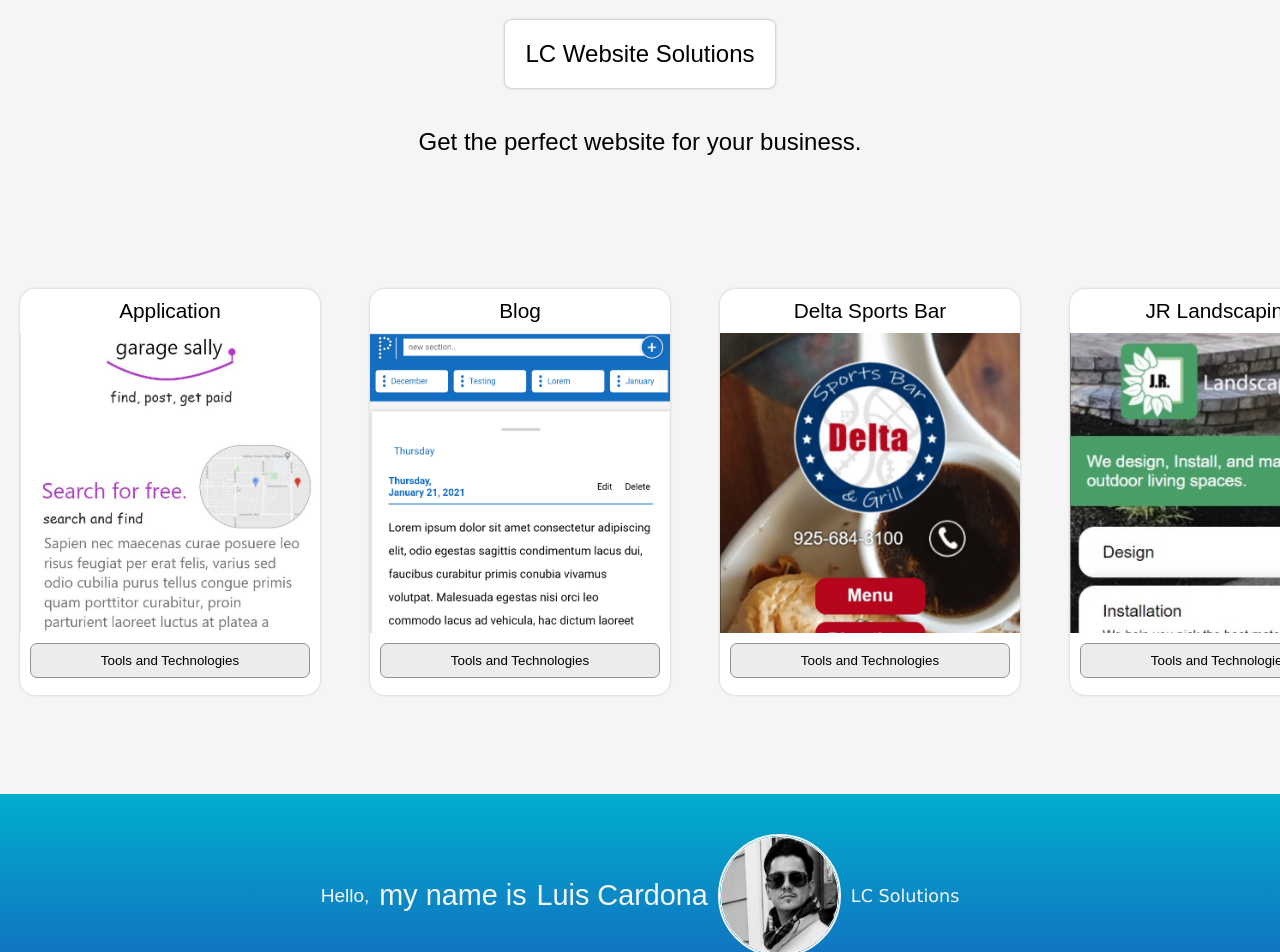
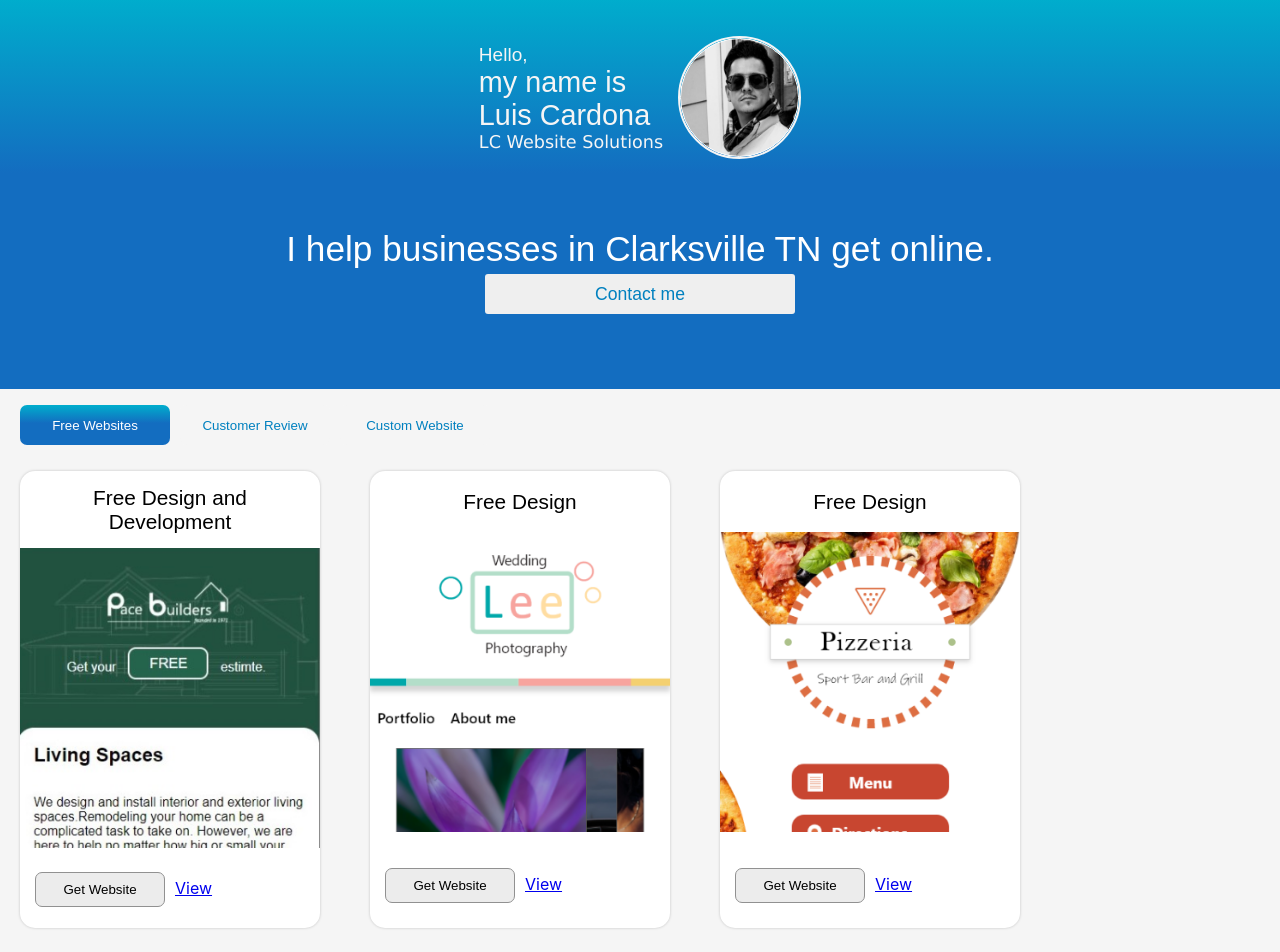
Before and after one commit to louieLouie117/react-portfolio, a React (Create React App) app in the folder client/: page / in a window 1280 px wide. Shown: the top 952 px of the page. Built offline with nearby package versions, Linux system fonts and the light colour scheme.

Commit message:
FilterOptionsPayments

```diff
--- a/client/src/components/LandingPage/HeroBanner.jsx
+++ b/client/src/components/LandingPage/HeroBanner.jsx
@@ -74,15 +74,14 @@ const ContactMeHandler = e =>{
 
 
 
-                {(() =>{
-                if (window.innerWidth < "550") {
-                  return(
                     <div className="name-container">
 
                     <header>
                     <h2>{timeLabel},</h2>
                     <h3>my name is </h3>
                     <h1>Luis Cardona</h1>
+                  <p>LC Website Solutions</p>
+
 
 
                   </header>
@@ -91,36 +90,24 @@ const ContactMeHandler = e =>{
                   </div>
 
 
-                    )}
-                    })()}
-                                    {(() =>{
-                if (window.innerWidth > "751") {
-                  return(
-                    <div className="name-container">
-
-                    <header>
-                    <h2>{timeLabel},</h2>
-                    <h3>my name is </h3>
-                    <h1>Luis Cardona</h1>
-                    <img id="PortfolioImg" src="/img/portfolioImg.png" alt=""/>
-
-                  <p>LC Solutions</p>
 
 
-                  </header>
-
-                  </div>
 
 
-                    )}
-                    })()}
 
+<footer>
+<h2>I help businesses in Clarksville TN get online.</h2>
 
-                    <a href="https://buy.stripe.com/aEU6rFcPy7qj6xGeUV">
-                    <button>My Services</button>
-                    </a>
+</footer>
+<div className='GridContainer'>
+                    {/* <a href="https://buy.stripe.com/aEU6rFcPy7qj6xGeUV">
+                      <button>My Services</button>
+                    </a> */}
 
                     <button onClick={ContactMeHandler}>Contact me</button>
+
+                    </div>
+
 
 
          </header>
@@ -159,7 +146,7 @@ const ContactMeHandler = e =>{
 
 
         <div className="mySkills-container">
-              <h1>I love designing and developing website. If you need a website see my services. I you have any questions call me.</h1>
+
 
 
               {/* <ul>
--- a/client/src/components/LandingPage/WorkExperience.jsx
+++ b/client/src/components/LandingPage/WorkExperience.jsx
@@ -12,7 +12,61 @@ const [WeedingLee, setWeedingLee] = useState(false);
 const [Pizzeria, setPizzeria] = useState(false);
 
 
+const [FreeWebsites, setFreeWebsites ] = useState(true);
+const [CustomerWebsite, setCustomerWebsite ] = useState(false);
+const [CustomWebsite, setCustomWebsite ] = useState(false);
 
+
+const [FreeWebsiteBTN, setFreeWebsiteBTN ] = useState(true);
+const [CustomerReviewBTN, setCustomerReviewBTN  ] = useState(false);
+const [CustomWebsiteBTN, setCustomWebsiteBTN ] = useState(false);
+
+const CouponCodeFreeWebsite = (e) =>{
+ console.log(e.target.id)
+ if(e.target.id === "FreeWebsite"){
+  alert("Please go to view details use code SAV1000 on to make this website free. Your website will be live in 24hr and includes hosting and maintenance." )
+ }
+ if(e.target.id === "FreeDesign"){
+  alert("Please go to view details use code SAV500 on to get free website design. Your website will be ready in 3 business days and includes hosting and maintenance." )
+ }
+
+}
+
+const FilterBTNHandler =(e) =>{
+  console.log(e)
+  if(e.target.innerText === "Free Websites"){
+    setFreeWebsiteBTN(true)
+    setCustomerReviewBTN(false)
+    setCustomWebsiteBTN(false)
+
+    setFreeWebsites(true)
+    setCustomerWebsite(false)
+    setCustomWebsite(false)
+  }
+
+
+  if(e.target.innerText === "Customer Review"){
+    setFreeWebsiteBTN(false)
+    setCustomerReviewBTN(true)
+    setCustomWebsiteBTN(false)
+
+    setFreeWebsites(false)
+    setCustomerWebsite(true)
+    setCustomWebsite(false)
+  }
+
+
+  if(e.target.innerText === "Custom Website"){
+    setFreeWebsiteBTN(false)
+    setCustomerReviewBTN(false)
+    setCustomWebsiteBTN(true)
+
+    setFreeWebsites(false)
+    setCustomerWebsite(false)
+    setCustomWebsite(true)
+  }
+
+}
 
 
 
@@ -124,6 +178,10 @@ if(e.target.id === "PizzeriaId"){
   }
 }
 
+
+
+
+
 }
 
 
@@ -131,11 +189,29 @@ if(e.target.id === "PizzeriaId"){
   return (
     <div >
       <div className="projectsPage-container">
-        <h1>LC Website Solutions</h1>
+      <nav className='FilterWebsite-Container'>
 
-        <h2>Get the perfect website for your business.</h2>
+                  <ul>
+                    <li>
+                    <button onClick={(e) => FilterBTNHandler(e)} className='FilterBTN'
+                      style={{
+                        color: FreeWebsiteBTN ? "White" : "#0080BF",
+                        background: FreeWebsiteBTN ? "linear-gradient(to bottom, #00aecd, #136DC0 45%)" : "whitesmoke"}}>Free Websites</button>
+                    </li>
+
+                    <li><button onClick={(e) => FilterBTNHandler(e)} className='FilterBTN'
+                    style={{
+                    color: CustomerReviewBTN ? "White" : "#0080BF",
+                    background: CustomerReviewBTN ? "linear-gradient(to bottom, #00aecd, #136DC0 45%)" : "whitesmoke"}} >Customer Review</button></li>
+
+                    <li><button onClick={(e) => FilterBTNHandler(e)} className='FilterBTN'
+                    style={{
+                    color: CustomWebsiteBTN ? "White" : "#0080BF",
+                    background: CustomWebsiteBTN ? "linear-gradient(to bottom, #00aecd, #136DC0 45%)" : "whitesmoke"}}>Custom Website </button></li>
 
 
+                  </ul>
+                </nav>
         <main>
                 {/* <picture class="headerImage-container">
                     <source media="(min-width: 1300px)" srcset="/img/desktopImg.png" />
@@ -143,8 +219,10 @@ if(e.target.id === "PizzeriaId"){
                     <img src="/img/mobileImgLarge.png" alt="" />
                 </picture> */}
 
+
         <div className="cardItems">
-                  <ul>
+
+                  <ul style={{display: CustomerWebsite ? "flex" : "none"}}>
                     <li>
                             <header>
                               <h2>Application</h2>
@@ -308,33 +386,7 @@ if(e.target.id === "PizzeriaId"){
 
 
 
-                        <li>
 
-                        <aside>
-                        <h2>Pace Builders</h2>
-                        </aside>
-                        <img src="img/projects/paceBuilders.png" alt=''/>
-                        <div className="tools-container" style={{ display: PaceBuilders ? "grid" : "none"}}>
-                          <div id="icon-container">
-                            <div><img src="/img/Icons/iconXD.png" alt=""/></div>
-                                <p>Mockup UX/UI</p>
-                                <div><img src="/img/Icons/iconHtmlCss.png" alt=""/></div>
-                                <p>Responsive Layout</p>
-                                <div><img src="/img/Icons/iconJavaScript.png" alt=""/></div>
-                                <p>Behavior</p>
-                            </div>
-                            <aside>
-                              <a href="https://icy-flower-0ac939810.1.azurestaticapps.net/">
-                                  <button>Website</button>
-                              </a>
-                            </aside>
-
-                                  </div>
-
-                                <footer>
-                                    <button id="PaceBuildersId" onClick={ (e) => ToolsTechnologiesHandler(e)}>Tools and Technologies</button>
-                                </footer>
-                        </li>
 
 
                    <li>
@@ -364,10 +416,53 @@ if(e.target.id === "PizzeriaId"){
                                 </footer>
                         </li>
 
+
+                    <li></li>
+                  </ul>
+
+                  <ul style={{display: FreeWebsites ? "flex" : "none"}}>
+
+                        <li>
+
+
+                        <img src="img/projects/paceBuilders.png" alt=''/>
+                        <aside>
+                        <h2>Free Design and Development</h2>
+
+
+                        </aside>
+                        <div className="tools-container" style={{ display: PaceBuilders ? "grid" : "none"}}>
+                          <div id="icon-container">
+                            <div><img src="/img/Icons/iconXD.png" alt=""/></div>
+                                <p>Mockup UX/UI</p>
+                                <div><img src="/img/Icons/iconHtmlCss.png" alt=""/></div>
+                                <p>Responsive Layout</p>
+                                <div><img src="/img/Icons/iconJavaScript.png" alt=""/></div>
+                                <p>Behavior</p>
+                            </div>
+                            <aside>
+                              <a href="https://icy-flower-0ac939810.1.azurestaticapps.net/">
+                                  <button>Website</button>
+                              </a>
+                            </aside>
+
+                                  </div>
+
+                                <footer className="FreeBTN-Container">
+                                    <a href="https://buy.stripe.com/aEU6rFcPy7qj6xGeUV">
+                                    <button onClick={(e)=> CouponCodeFreeWebsite(e)} id='FreeWebsite'>Get Website</button>
+                                    </a>
+
+                                    <a href="https://icy-flower-0ac939810.1.azurestaticapps.net">View</a>
+
+                                </footer>
+                        </li>
+
+
                       <li>
 
                         <aside>
-                        <h2>Weeding Lee</h2>
+                        <h2>Free Design</h2>
                         </aside>
                         <img src="img/projects/WeddingLee.png" alt=''/>
                         <div className="tools-container" style={{ display: WeedingLee ? "grid" : "none"}}>
@@ -378,17 +473,18 @@ if(e.target.id === "PizzeriaId"){
 
                                   </div>
 
-                                <footer>
-                                    <button id="WeedingLeeId" onClick={ (e) => ToolsTechnologiesHandler(e)}>Tools and Technologies</button>
+                                  <footer className="FreeBTN-Container">
+                                  <a href="https://buy.stripe.com/aEU6rFcPy7qj6xGeUV">
+                                    <button  onClick={(e)=> CouponCodeFreeWebsite(e)} id='FreeDesign'>Get Website</button>
+                                    </a>
+                                    <a href="https://icy-flower-0ac939810.1.azurestaticapps.net">View</a>
+
                                 </footer>
                         </li>
 
 
                       <li>
 
-                        <aside>
-                        <h2>Pizzeria</h2>
-                        </aside>
 
                         <img src="img/projects/Pizzeria.png" alt=''/>
                         <div className="tools-container" style={{ display: Pizzeria ? "grid" : "none"}}>
@@ -400,8 +496,16 @@ if(e.target.id === "PizzeriaId"){
 
                         </div>
 
-                                <footer>
-                                    <button id="PizzeriaId" onClick={ (e) => ToolsTechnologiesHandler(e)}>Tools and Technologies</button>
+                        <aside>
+                        <h2>Free Design</h2>
+                        </aside>
+
+                        <footer className="FreeBTN-Container">
+                                  <a href="https://buy.stripe.com/aEU6rFcPy7qj6xGeUV">
+                                    <button onClick={(e)=> CouponCodeFreeWebsite(e)} id="FreeDesign">Get Website</button>
+                                    </a>
+                                    <a href="https://icy-flower-0ac939810.1.azurestaticapps.net">View</a>
+
                                 </footer>
                         </li>
 
@@ -410,7 +514,13 @@ if(e.target.id === "PizzeriaId"){
                   </ul>
                   </div>
 
+                  <div style={{display: CustomWebsite ? "grid" : "none"}}>
+                    <h1>Get a custom website</h1>
+                    <p>Lorem, ipsum dolor sit amet consectetur adipisicing elit. Libero molestiae animi voluptate iste! Harum ex iste dolor beatae molestias inventore, doloremque nesciunt, voluptas eum officia commodi quas, impedit obcaecati accusantium.</p>
+                  </div>
+
                   </main>
+
 
 
                   </div>
--- a/client/src/modules/LandingPageStyles.css
+++ b/client/src/modules/LandingPageStyles.css
@@ -7,6 +7,11 @@ html{
     margin: 0 auto;
     background: whitesmoke;
 
+  }
+
+  .GridContainer{
+    display: grid;
+    justify-content: center;
   }
   h1, p, h2{
    margin: 0;
@@ -29,10 +34,16 @@ html{
     display: none;
   }
 
+
+  .FilterWebsite-Container>ul::-webkit-scrollbar {
+    display: none;
+  }
   .LandingPage-Container{
     display: grid;
+
     /* justify-items: center; */
   }
+
 
 
   @media screen and (min-width: 1100px) {
@@ -156,6 +167,7 @@ html{
 
   .projectsPage-container{
     height: auto;
+    border-radius: 10px;
     display: grid;
     /* background: whitesmoke; */
     /* background: linear-gradient(to bottom, #00aecd, #136DC0 45%); */
@@ -242,6 +254,7 @@ html{
     padding: 0;
     height: auto;
     align-self: center;
+    /* margin-top: -150px; */
     /* box-shadow: -5px 10px 13px rgba(0, 0, 0, 0.11); */
   }
 
@@ -263,7 +276,7 @@ html{
 
 
 
-  .cardItems ul li {
+  .cardItems>ul>li {
     display: grid;
     grid-template-columns: 300px;
     /* grid-template-rows: 60px 1fr 60px; */
@@ -273,15 +286,12 @@ html{
     margin-top: 10px;
     box-shadow: 0 0 3px rgba(0, 0, 0, 0.20);
     justify-content: center;
+    height: 450px;
 
   }
 
   @media screen and (min-width: 1200px){
-    .cardItems ul{
-      margin: 33px 0;
-      padding: 70px 0;
-
-    }
+
     .cardItems ul li {
       margin-left: 50px;
       padding-bottom: 7px;
@@ -296,6 +306,12 @@ html{
     background: none;
     box-shadow: none;
     width: 7px;
+  }
+
+  .cardItems>ul>li>aside{
+    display: grid;
+    justify-items: center;
+    align-items: center;
   }
 
 
@@ -325,7 +341,6 @@ html{
 
 
   .cardItems footer {
-    display: flex;
     column-gap: 10px;
     align-self: center;
     /* box-shadow: 0px -7px 5px rgba(0, 0, 0, 0.137); */
@@ -338,17 +353,6 @@ html{
     width: 60px;
     padding: 5px;
   }
-
-  .cardItems footer button {
-    background: rgb(236, 236, 236);
-    color: black;
-    height: 35px;
-    border-radius: 7px;
-    cursor: pointer;
-    border: solid 0.5px rgb(145, 145, 145);
-    width: 100%;
-  }
-
 
   .project1-container footer button {
     background: #52B1A2;
@@ -790,30 +794,7 @@ html{
     /* last */
   }
 
-  @media screen and (min-width: 1100px){
-
-    .linkCard-container{
-      grid-template-columns: 1fr 1fr;
-      padding-top: 100px;
-      margin-top: 0;
-    }
-
-    .linkCard-container>header{
-      grid-row: 1/2;
-      grid-column: 2/3;
-      align-self: center;
-    }
-
-    .linkCard-container>main{
-      grid-row: 1/2;
-      grid-column: 1/2;
-      align-self: center;
-      padding: 40px;
-    }
-
-
-
-  }
+
 
   /* My header styles---------------------------------------------------- */
 
@@ -830,11 +811,23 @@ html{
 
   }
 
-  .myHeader-container>header{
+  .myHeader-container>header>footer{
     display: grid;
     justify-content: center;
     justify-items: center;
-
+    row-gap: 20px;
+    padding-top: 50px;
+  }
+
+  .myHeader-container>header>footer>h2{
+    color: white;
+    font: 2.2em sans-serif;
+    width: 300px;
+  }
+
+  .myHeader-container>header>footer>p{
+    font: 1.5em sans-serif;
+    color: white;
   }
 
   .myHeader-container>header button{
@@ -857,6 +850,7 @@ html{
     grid-template-rows: 70px ;
     position: absolute;
     left: 0;
+    top: 160px;
     row-gap: 10px;
     column-gap: 10px;
     padding: 20px;
@@ -1014,27 +1008,6 @@ html{
 
 
 
-  @media screen and (min-width: 750px){
-
-    .myHeader-container{
-    row-gap: 40px;
-
-    }
-    .myHeader-container aside{
-      position: absolute;
-      padding: 200px 0;
-
-
-      }
-
-
-
-    .myHeader-container aside form{
-      padding:  40px 150px ;
-
-    }
-
-  }
 
   .myHeader-container>main{
     background: whitesmoke;
@@ -1053,7 +1026,7 @@ html{
     display: flex;
     column-gap: 15px;
     row-gap: 5px;
-    width: 99vw;
+    /* width: 99vw; */
     justify-content: center;
     margin: 0 auto;
     padding: 20px 0;
@@ -1122,19 +1095,10 @@ html{
 
   }
 
-  @media screen and (min-width: 1050px){
-
-    .name-container header{
-      display: flex;
-      column-gap: 10px;
-      justify-items: center;
-      align-self: center;
-      font: 1em sans-serif;
-      font-family: Verdana, Geneva, Tahoma, sans-serif;
-      max-width: none;
-    }
-
-    }
+
+
+
+
 
   .name-container img{
     border: solid 2px whitesmoke;
@@ -1179,12 +1143,18 @@ html{
 
 
   .mySkills-container>h1{
-    padding: 40px;
-    font: 1.5em cursive;
+    padding: 10px 40px;
     color: white;
     text-align: center;
-
-
+    font: 1.5em sans-serif;
+
+  }
+
+  .mySkills-container>p{
+    font: 1.5em sans-serif;
+    padding: 20px 40px;
+    color: white;
+    text-align: center;
   }
 
 
@@ -1249,20 +1219,6 @@ html{
   }
 
 
-  @media screen and (min-width < 550px){
-
-
-  .myFocus-container ul{
-    display: grid;
-    row-gap: 10px;
-    height: auto;
-    overflow: none;
-    padding: 10px;
-
-
-  }
-
-  }
 
   .myFocus-container h1{
     color: whitesmoke;
@@ -1306,60 +1262,6 @@ html{
     font-weight: normal;
   }
 
-
-  @media screen and (min-width: 750px){
-
-
-    .mySkills-container ul {
-      display: grid;
-      grid-template-columns: repeat(5, 1fr);
-      row-gap: 3px;
-      column-gap: 35px;
-      padding: 35px;
-      width: 62em;
-    }
-
-
-    .mySkills-container ul li{
-      min-width: 120px;
-      font-weight: normal;
-    }
-
-
-
-
-
-  .myFocus-container ul{
-    grid-template-columns: repeat(3,1fr);
-    column-gap: 20px;
-  }
-  .myFocus-container>button{
-    text-align: left;
-  }
-
-  .myFocus-container ul li{
-    width: auto;
-  }
-
-  .myFocus-container ul::-webkit-scrollbar{
-    display: none;
-    width: 0;
-  }
-
-  /* .myFocus-container ul li:first-of-type{
-    grid-column: 1/2;
-    grid-row: 1/4;
-
-   } */
-
-  .mySkills-container h1{
-    padding: 0;
-  }
-
-
-  }
-
-
   .devTools-container{
     display: grid;
     justify-content: center;
@@ -1391,7 +1293,7 @@ html{
   .devTools-container ul{
     grid-column: 1/2;
     grid-row: 1/2;
-    display: flex;
+    display: grid;
     float: left;
     overflow-x: scroll;
     overflow-y: hidden;
@@ -1431,9 +1333,139 @@ html{
 
 
   #frameworks{
-    width: 450px;
-
-  }
+    width: 250px;
+
+  }
+
+
+  .FreeBTN-Container>a>button{
+    background: rgb(236, 236, 236);
+    color: black;
+    height: 35px;
+    border-radius: 7px;
+    cursor: pointer;
+    border: solid 0.5px rgb(145, 145, 145);
+    width: 130px;
+  }
+
+  .FilterWebsite-Container>ul{
+    display: flex;
+    column-gap: 10px;
+    overflow: scroll;
+    width: 95vw;
+    padding-left: 20px;
+  }
+
+  .FilterBTN{
+    background-color: whitesmoke;
+    color: #0080BF;
+    width: 150px;
+    height: 40px;
+    border: none;
+    border-radius: 7px;
+  }
+
+
+
+
+
+  @media screen and (min-width: 1050px){
+
+    .name-container>header{
+      display: grid;
+      column-gap: 10px;
+      align-self: center;
+      font: 1em sans-serif;
+      font-family: Verdana, Geneva, Tahoma, sans-serif;
+      max-width: none;
+    }
+
+    .devTools-container ul{
+
+      display: flex;
+
+    }
+
+
+  }
+
+
+  @media screen and (min-width: 500px){
+
+
+
+
+    .myFocus-container ul{
+      display: grid;
+      row-gap: 10px;
+      height: auto;
+      overflow: none;
+      padding: 10px;
+
+
+    }
+
+  }
+
+
+  @media screen and (min-width: 750px){
+
+
+    .mySkills-container ul {
+      display: grid;
+      grid-template-columns: repeat(5, 1fr);
+      row-gap: 3px;
+      column-gap: 35px;
+      padding: 35px;
+      width: 62em;
+    }
+
+
+    .mySkills-container ul li{
+      min-width: 120px;
+      font-weight: normal;
+    }
+
+
+    .myFocus-container ul{
+      grid-template-columns: repeat(3,1fr);
+      column-gap: 20px;
+    }
+    .myFocus-container>button{
+      text-align: left;
+    }
+
+    .myFocus-container ul li{
+      width: auto;
+    }
+
+    .myFocus-container ul::-webkit-scrollbar{
+      display: none;
+      width: 0;
+    }
+
+    /* .myFocus-container ul li:first-of-type{
+      grid-column: 1/2;
+      grid-row: 1/4;
+
+    } */
+
+    .mySkills-container h1{
+      padding: 0;
+    }
+
+
+  }
+
+
+
+  @media screen and (width: 375px) {
+    .myHeader-container{
+      display: grid;
+    }
+
+
+    }
 
 
 
@@ -1460,3 +1492,63 @@ html{
     max-width: 65em;
     justify-self: center;
   }
+
+
+
+  @media screen and (min-width: 750px){
+
+    .myHeader-container{
+      row-gap: 20px;
+      display: grid;
+      align-items: flex-start;
+
+    }
+    .myHeader-container aside{
+      position: absolute;
+      padding: 200px 0;
+
+
+      }
+
+
+
+    .myHeader-container aside form{
+      padding:  40px 150px ;
+
+    }
+
+  }
+
+  @media screen and (min-width: 1100px){
+
+    .myHeader-container>header>footer>h2{
+      width: auto;
+    }
+    #frameworks{
+      width: 450px;
+
+    }
+
+
+      .linkCard-container{
+        grid-template-columns: 1fr 1fr;
+        padding-top: 100px;
+        margin-top: 0;
+      }
+
+      .linkCard-container>header{
+        grid-row: 1/2;
+        grid-column: 2/3;
+        align-self: center;
+      }
+
+      .linkCard-container>main{
+        grid-row: 1/2;
+        grid-column: 1/2;
+        align-self: center;
+        padding: 40px;
+      }
+
+
+
+    }
--- a/client/src/views/LandingPage.jsx
+++ b/client/src/views/LandingPage.jsx
@@ -13,11 +13,13 @@ function LandingPage(props) {
 
   return (
     <div className='LandingPage-Container'>
-      {/* <Goals></Goals> */}
-      <WorkExperience></WorkExperience>
       <HeroBanner></HeroBanner>
 
+      {/* <Goals></Goals> */}
+      <div>
+      <WorkExperience></WorkExperience>
       <ToolsTechnologies></ToolsTechnologies>
+      </div>
       {/* <AboutMe></AboutMe> */}
     </div>
   )
```
Also changed, not shown: client/src/components/LandingPage/ToolsTechnologies.jsx (+5 -26 lines). Lines whose indentation alone changed are shown as unchanged.
